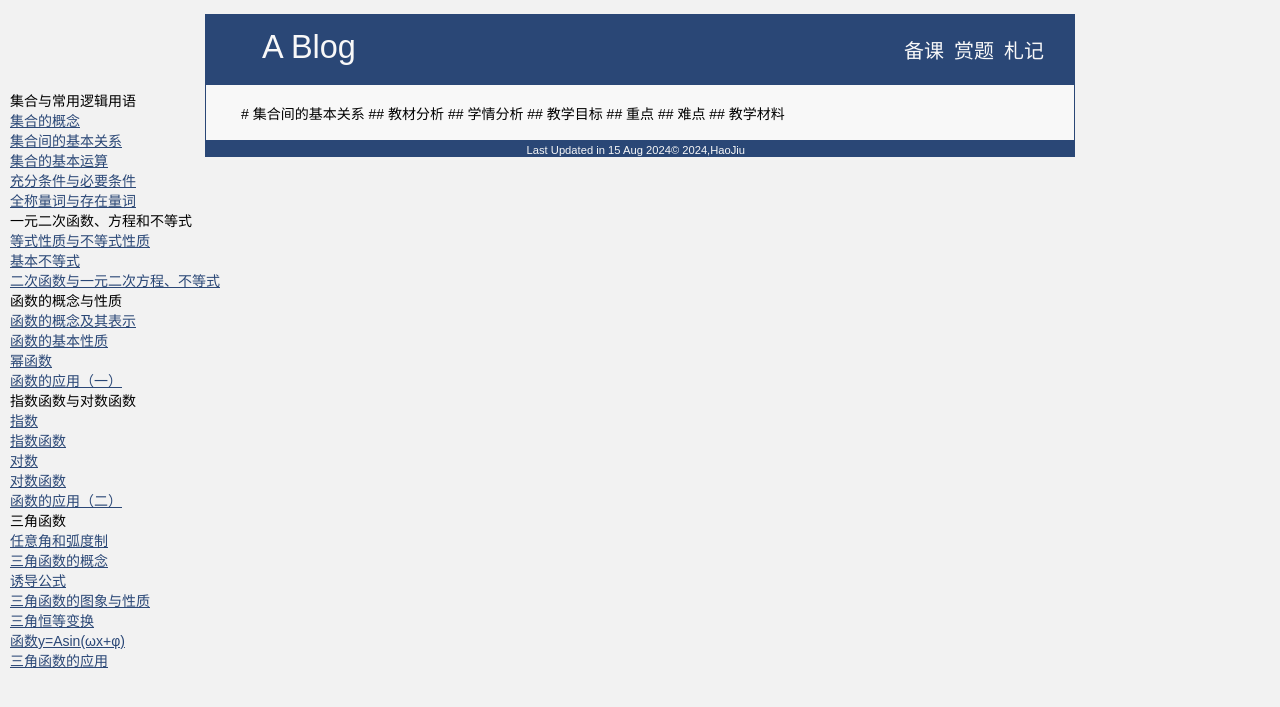
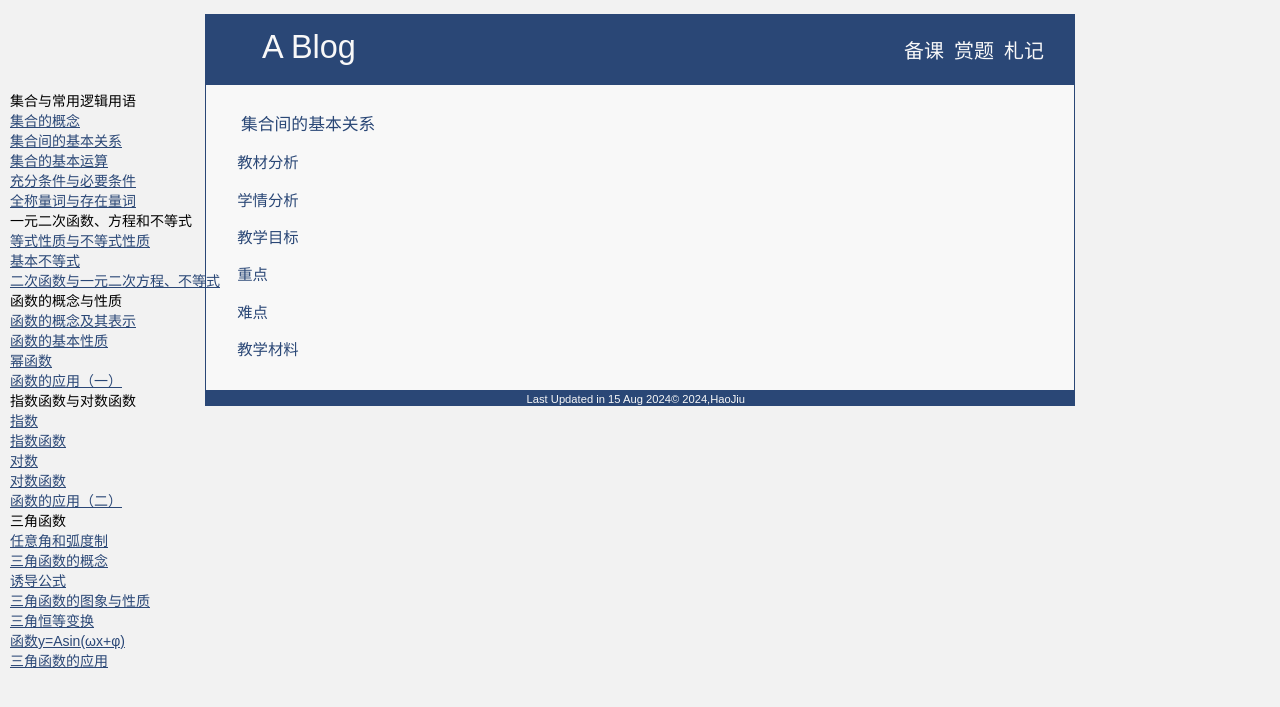
Before and after one commit to tan9p/tan9p.github.io, a Jekyll site: the page built from Ke/集合间的基本关系.md, in a window 1280 px wide. Shown: the top 707 px of the page. Built offline with Jekyll 4.4.1, drawn with Linux system fonts in a browser that asks for light colours; our own code applies the rules of GitHub Pages for plain Markdown files.

Commit message:
debug markdown

```diff
--- a/Ke/集合间的基本关系.md
+++ b/Ke/集合间的基本关系.md
@@ -3,7 +3,6 @@ layout: plan
 ---
 
 
-<div id="sec">
 
 # 集合间的基本关系
 
@@ -18,5 +17,3 @@ layout: plan
 ## 难点
 
 ## 教学材料
-
-</div>
--- a/_layouts/plan.html
+++ b/_layouts/plan.html
@@ -23,6 +23,8 @@
     </ul></span>
     </div>
 <div id="content">
-    {{ content }}
+    <div id="sec">
+        {{ content }}
+    </div>
 </div>
 {% include footer.html  %}
```
Also changed, not shown: Ke/index.md (+1 -1 lines), Ke/集合的概念.md (+0 -3 lines).
